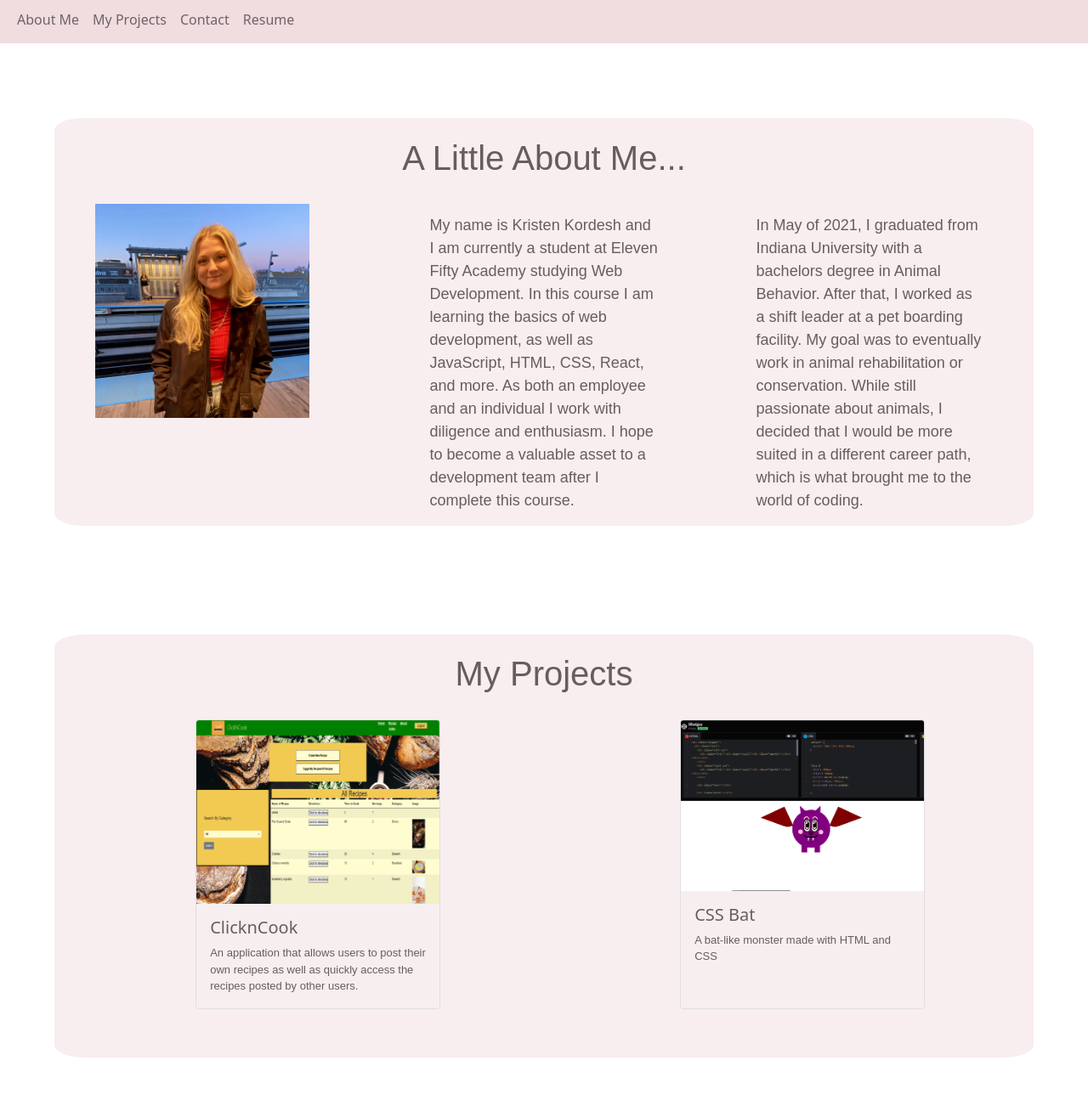
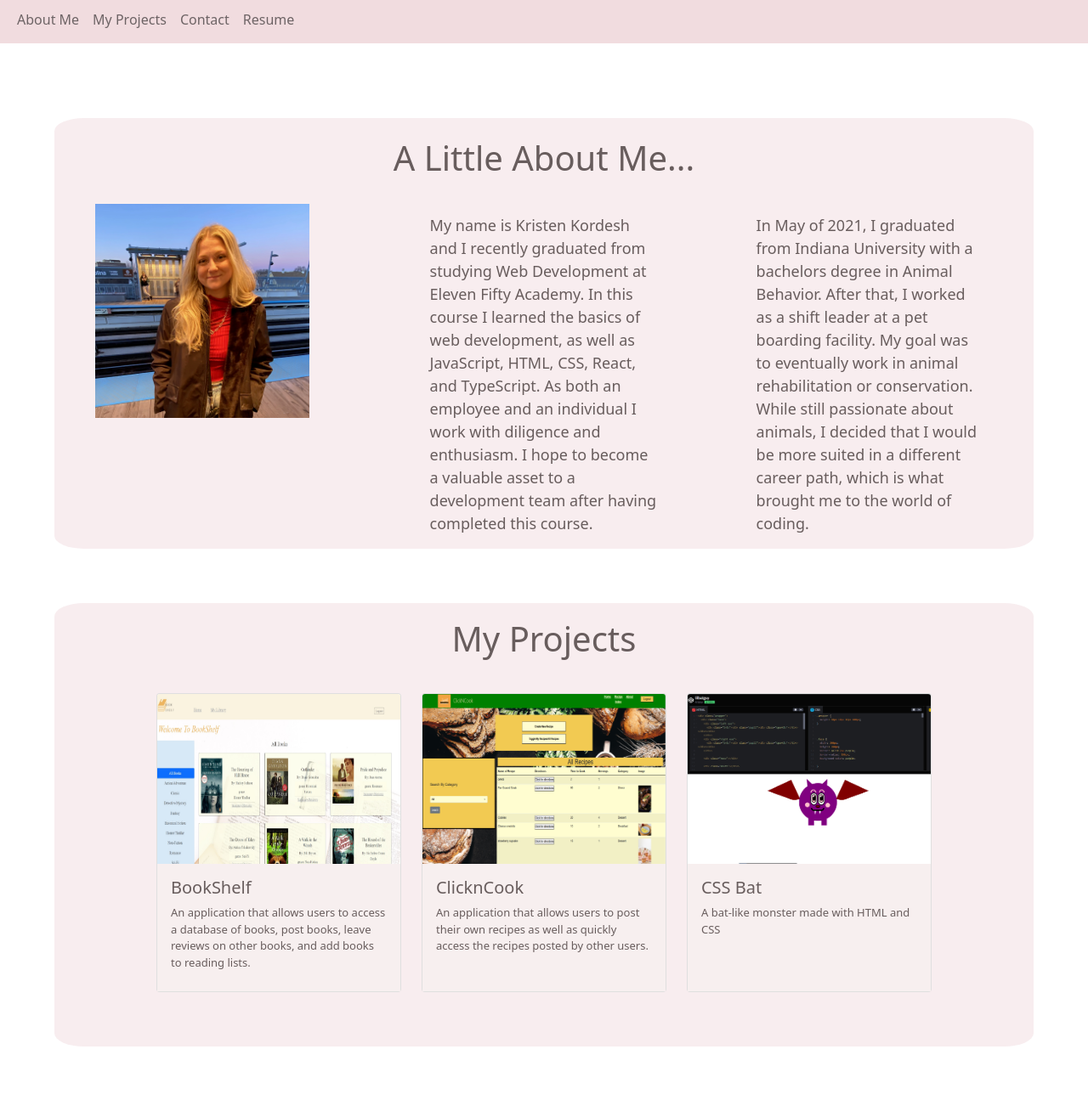
Before and after one commit to kkordesh/portfolio, a plain HTML site: page index.html in a window 1280 px wide. Shown: the part 565-1880 px from the top of the page at 85% size. Drawn offline with nearby package versions, Linux system fonts and the light colour scheme.

Commit message:
changes added to make the portfolio responsive

```diff
--- a/index.html
+++ b/index.html
@@ -13,8 +13,8 @@
 <section class="header">
   <div class="title">
  <div class="text" >
-    <h1 class="">Kristen Kordesh</h1>
-    <p class="">Web Development Student </p>
+    <h1 class=""style="font-size: 4vw;">Kristen Kordesh</h1>
+    <p style="font-size: 2vw;">Web Developer </p>
     </div>
   </div>
 </section>
@@ -38,7 +38,7 @@
           <a class="nav-link" href="#contactinfo">Contact</a>
         </li>
         <li class="nav-item">
-          <a class="nav-link" href="https://docs.google.com/document/d/1Qq955-3wCVTFEQzc4GA_6kvZtfZo0ilXwOZSRaywRm8/edit?usp=sharing" >Resume</a>
+          <a class="nav-link" href="https://1drv.ms/w/s!Ai0ePDqUqpOHgkgIXTXgixlI6mSp?e=ftDs63" >Resume</a>
         </li>
 
    <!--Use html anchors for the routes in the navbar, also ids-->
@@ -59,15 +59,15 @@
   <div class="container-fluid">
     <h1 id="aboutme" class="text-center">A Little About Me...</h1>
     <div class="row">
-      <div class="col-4">
+      <div class="col-xl-4 col-lg-4 col-sm-12">
         <img class="picofme"src="./assets/kk.png" alt="pic of me">
       </div>
-      <div class="par1 col-4">
+      <div class="par1 col-xl-4 col-lg-4 col-sm-12">
         <p>
-        My name is Kristen Kordesh and I am currently a student at Eleven Fifty Academy studying Web Development. In this course I am learning the basics of web development, as well as JavaScript, HTML, CSS, React, and more. As both an employee and an individual I work with diligence and enthusiasm. I hope to become a valuable asset to a development team after I complete this course.
+        My name is Kristen Kordesh and I recently graduated from studying Web Development at Eleven Fifty Academy. In this course I learned the basics of web development, as well as JavaScript, HTML, CSS, React, and TypeScript. As both an employee and an individual I work with diligence and enthusiasm. I hope to become a valuable asset to a development team after having completed this course.
           </p>
       </div>
-      <div class=" par2 col-4">
+      <div class=" par2 col-xl-4 col-lg-4 col-sm-12">
         <p>
         In May of 2021, I graduated from Indiana University with a bachelors degree in Animal Behavior. After that, I worked as a shift leader at a pet boarding facility. My goal was to eventually work in animal rehabilitation or conservation. While still passionate about animals, I  decided that I would be more suited in a different career path, which is what brought me to the world of coding.
       </p>
@@ -79,11 +79,21 @@
 
   <!--My Projects-->
   <section class="projects">
-    <div class="container">
+    <div class="container" id="projectcontainer">
       <h1 id="myprojects" class="text-center">My Projects</h1>
       <div class ="row">
 
-        <div class="card1 col d-flex">
+                <div class=" col-xl-4 col-lg-4 col-sm-12">
+                  <div class="card" style="width: 18rem;"><a class="projectcards"href="https://bookshelfclient.herokuapp.com/">
+                    <img src="./assets/bookshelf.jpg" class="card-img-top" alt="clickncook">
+                    <div class="card-body">
+                      <h5 class="card-title">BookShelf</h5>
+                      <p class="card-text">An application that allows users to access a database of books, post books, leave reviews on other books, and add books to reading lists. </p>
+                    </a>
+                    </div>
+                  </div>
+                </div>
+                <div class="col-xl-4 col-lg-4 col-sm-12">
                   <div class="card" style="width: 18rem;"><a class="projectcards"href="https://clickncookclient.herokuapp.com/">
                     <img src="./assets/clickncook.png" class="card-img-top" alt="clickncook">
                     <div class="card-body">
@@ -94,8 +104,8 @@
                   </div>
                 </div>
 
-        <div class="card2 col d-flex" >
-          <div class="card" style="width: 18rem;">
+        <div class="col-xl-4 col-lg-4 col-sm-12 " >
+          <div class="card" style="width: 18rem; ">
             <a class="projectcards"href="https://codepen.io/kkordesh/pen/RwLxbJy">
             <img src="./assets/cssbat.png" class="card-img-top" alt="css bat">
             <div class="card-body">
--- a/style.css
+++ b/style.css
@@ -1,14 +1,18 @@
+
+body {
+    font-family:Roboto-serif;
+}
 
 h1 {
     padding-bottom: 2%;
     padding-top: 2%;
-    font-family: Arial, Helvetica, sans-serif;
+    font-size: 2vh;
     color: rgb(104, 93, 93)
 
 }
 
 p {
-    font-family: Arial, Helvetica, sans-serif;
+
     color: rgb(104, 93, 93);
 }
 
@@ -39,7 +43,7 @@ background-attachment: fixed;
 .title {
    border: rgb(241, 220, 223) solid ;
     margin-top: 31vh;
-    margin-left: 20vh;
+    margin-left: 10vh;
 
     width: fit-content;
     padding-right: 7vh;
@@ -52,6 +56,7 @@ background-attachment: fixed;
 
     width: 100%;
     background-color: rgb(241, 220, 223);
+
 }
 
 .about {
@@ -84,32 +89,22 @@ div.par2 {
 }
 
 .projects {
-    margin-top: 10%;
-    margin-bottom: 10%;
-    margin-left: 5%;
-    margin-right:5%;
+
     background-color: rgb(241,220,223, .5);
     border-radius: 3%;
+    padding-bottom: 5%;
+    margin: 5%;
+
 }
 
 .card-body {
    background-color:rgb(247, 239, 239);
    font-size: small;
+   min-height: 150px;
 
 }
 
 
-div.card1 {
-
-    margin-bottom: 5%;
-    margin-left: 13%;
-}
-
-div.card2{
-
-    margin-bottom: 5%;
-    margin-left: 13%;
-}
 
 
 .contact {
@@ -150,7 +145,24 @@ form {
 }
 
 #gh {
-    margin-left: 47%;
+    margin-left: 47% ;
+
     border-radius: 50%;
 
 }
+
+.card-img-top {
+    max-height: 200px;
+    min-height: 200px;
+}
+
+#projectcontainer {
+    display: grid;
+    flex-wrap: wrap;
+    justify-content: space-evenly
+
+}
+
+.card {
+    margin-top: 5%;
+}
```
Also changed, not shown: assets/bookshelf.jpg (added). Lines whose indentation alone changed are shown as unchanged.
